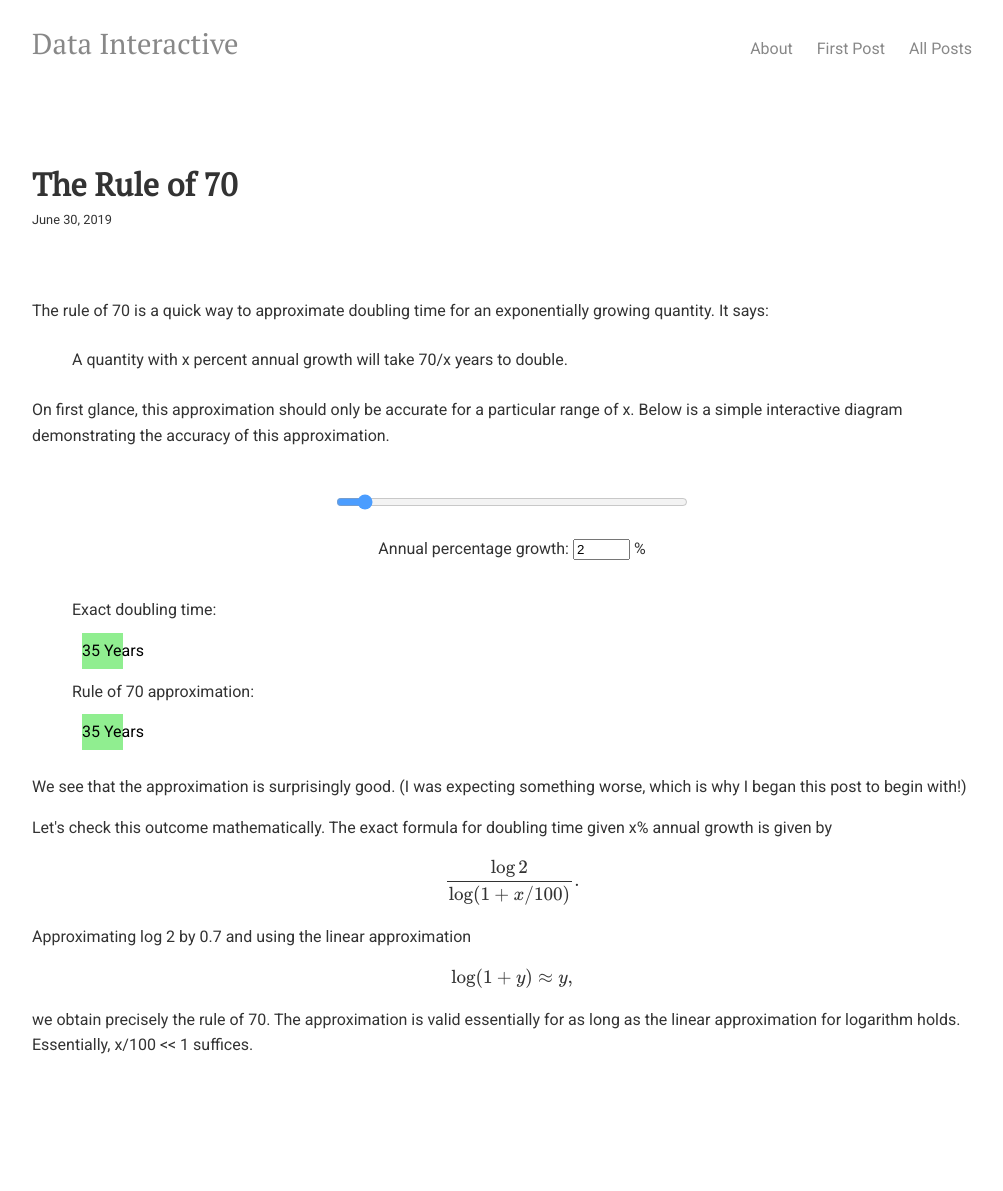
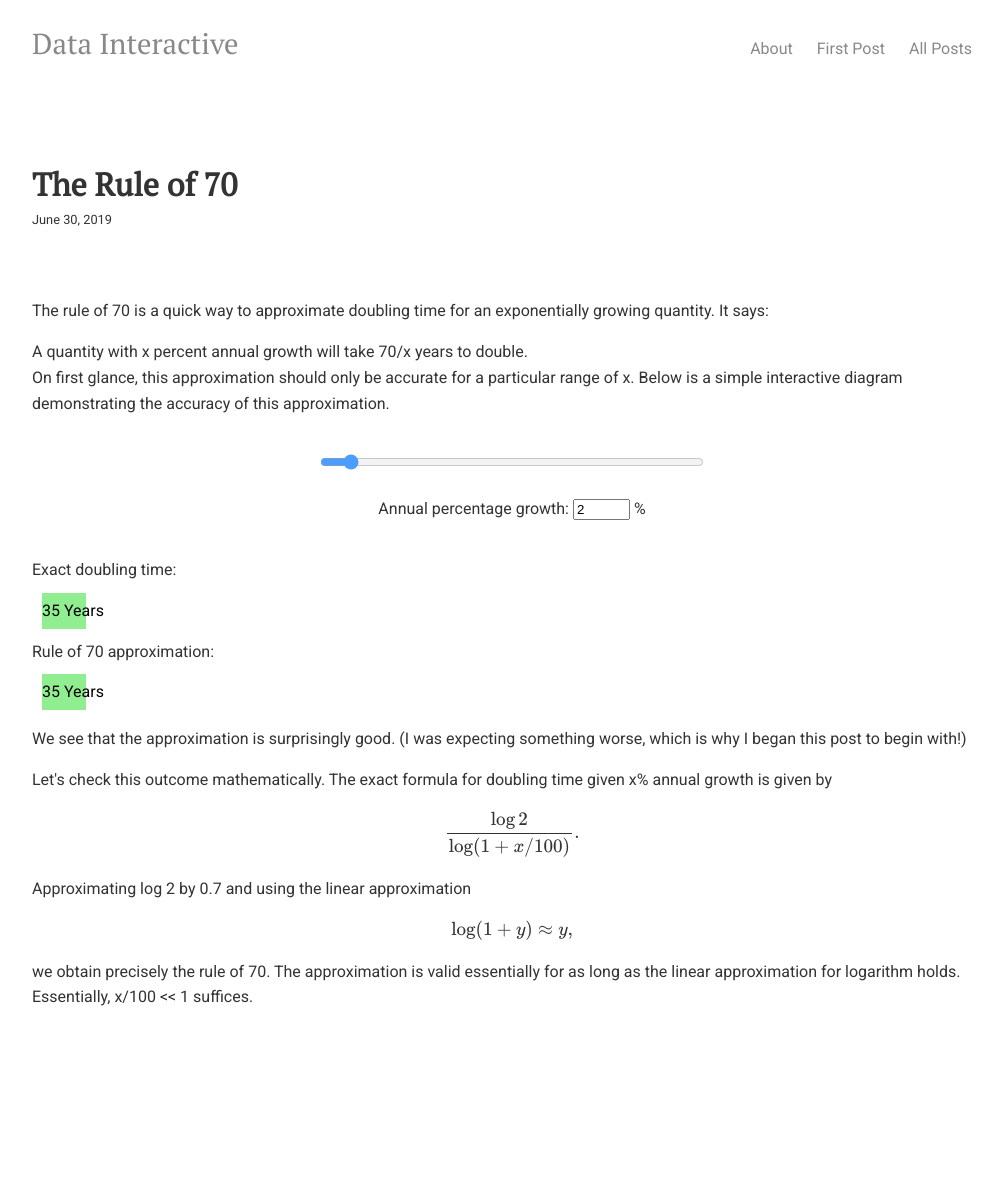
Before and after one commit to datainteractive/datainteractive.github.io, a Jekyll site: the page built from index.html, in a window 1280 px wide. Shown: the whole page, without its empty margins (128-1131 px from the left). Built offline with Jekyll 4.4.1, drawn with Linux system fonts in a browser that asks for light colours; formulas are drawn with MathJax 3; after the commit the page ends 1143 px from its top, so only the background shows below that.

Commit message:
Update main.css

```diff
--- a/css/main.css
+++ b/css/main.css
@@ -70,7 +70,7 @@
     margin-bottom: 0px;
 }
 
-.indent {
+.media {
   display: block;
   margin-top: 1.5em;
   margin-bottom: 1.5em;
```
